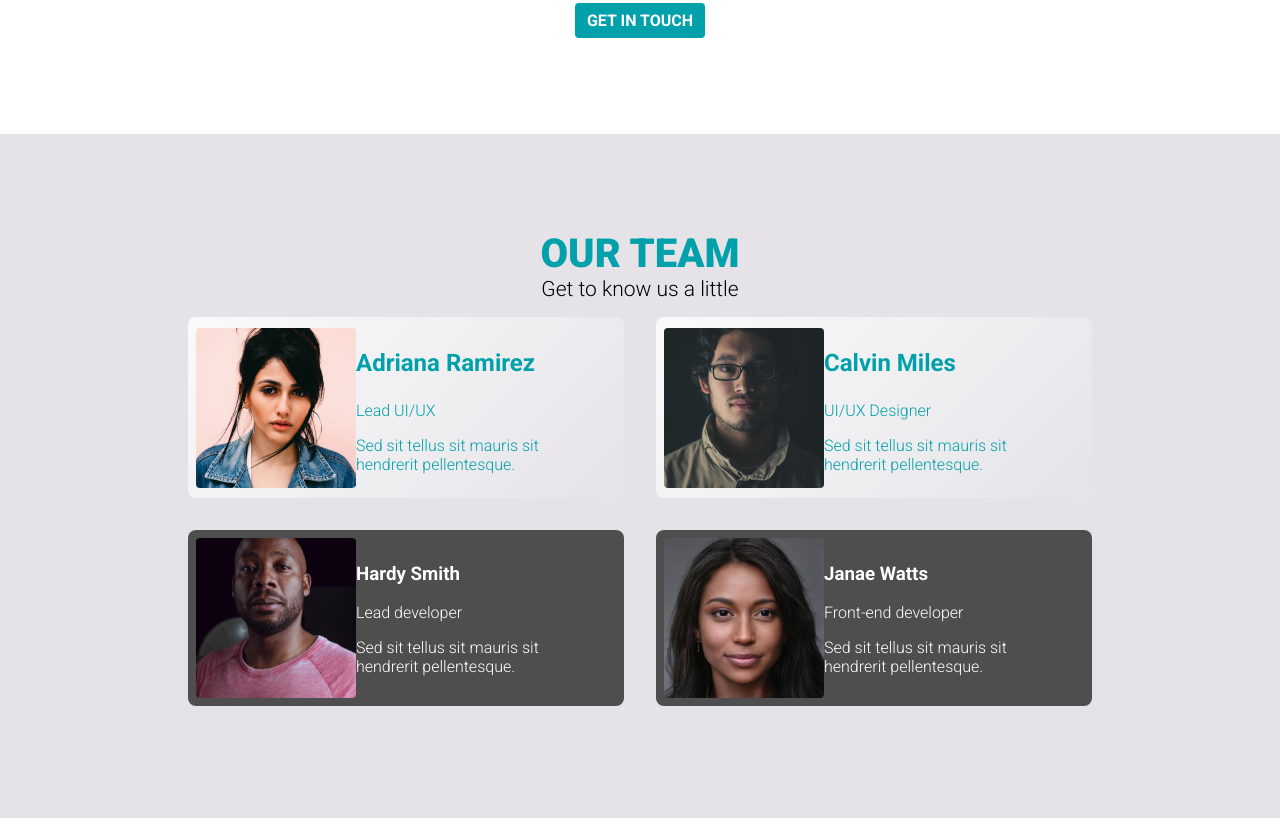
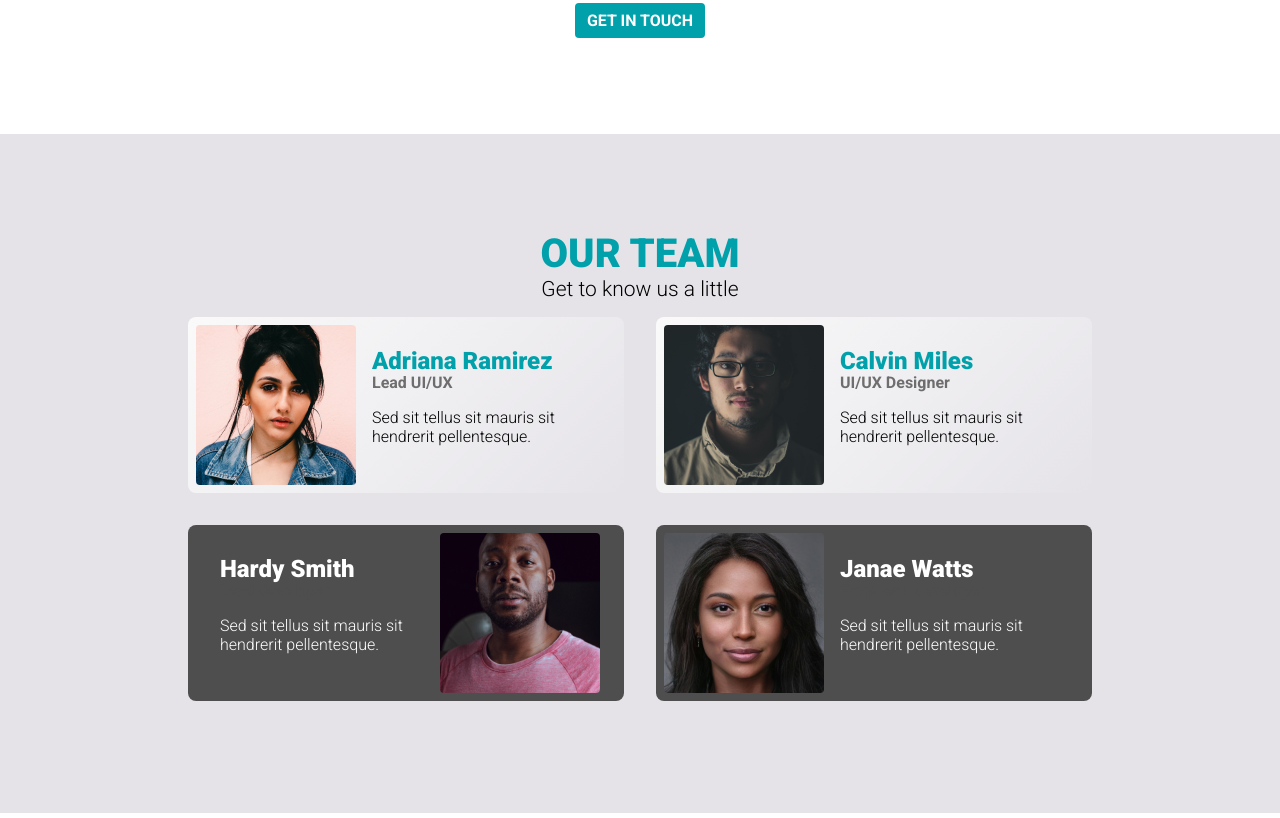
Before and after one commit to andrewteece/Updated-Design, a plain HTML site: page index.html in a window 1280 px wide. Shown: the part 668-1486 px from the top of the page. Drawn offline with Linux system fonts and the light colour scheme.

Commit message:
updated .team-member classes

```diff
--- a/index.html
+++ b/index.html
@@ -73,7 +73,7 @@
           </div>
         </div>
 
-        <div class="team-member bg--dark">
+        <div class="team-member bg--dark team-member--mirrored">
           <img src="img/team-03.jpg" alt="">
           <div class="info">
             <h3 class="name">Hardy Smith</h3>
--- a/styles.css
+++ b/styles.css
@@ -58,7 +58,7 @@ section {
   --bg: var(--neutral-400);
   --fg: var(--neutral-100);
   --pop: var(--primary-400);
-  color: var(--primary-400);
+  /*color: var(--primary-400);*/
   background: linear-gradient(-45deg, #e5e3e8, #fafafa);
 }
 
@@ -181,12 +181,37 @@ section {
   padding: 0.5em 2em 0.5em 0.5em;
 }
 
-.name--accent {
-  color: #00a1ab;
-  font-size: 1.5em;
-}
-
 .team-member img {
   width: 10rem;
   border-radius: 0.25em;
+  margin-right: 1em;
 }
+
+.team-member .name {
+  font-size: 1.5rem;
+  font-weight: 900;
+  line-height: 1;
+  color: var(--pop);
+  margin: 0;
+}
+
+.team-member .position {
+  margin-top: 0;
+  font-weight: 700;
+  color: var(--neutral-400);
+  opacity: 0.8;
+}
+
+.team-member--mirrored {
+  padding: 0.5em 0.5em 0.5em 2em;
+}
+
+.team-member--mirrored img {
+  order: 2;
+  margin-left: 1em;
+}
+
+/*(.name--accent {
+  color: #00a1ab;
+  font-size: 1.5em;
+}*/
```
